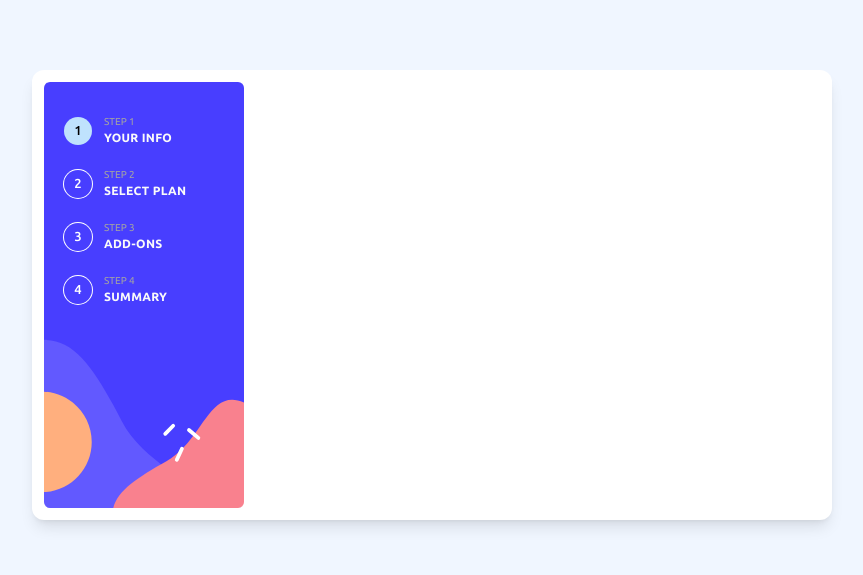
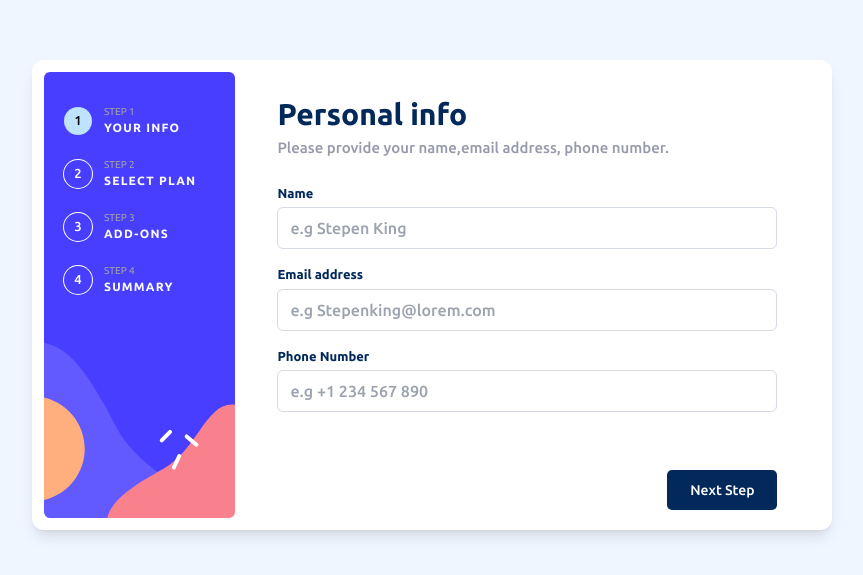
Before and after one commit to elangyudha280/multi-step-form, a React (Vite) app: page / in a window 1280 px wide. Shown: the part 105-680 px from the top of the page, without its empty margins (208-1071 px from the left). Built offline with nearby package versions, Linux system fonts and the light colour scheme.

Commit message:
selesai desain component form step 1 personal info

```diff
--- a/src/assets/index.css
+++ b/src/assets/index.css
@@ -10,17 +10,17 @@
 
 @layer base {
     .main_content{
-        @apply relative w-full p-0 md:px-2 h-[100vh] bg-netral-magnolia flex items-center font-ubuntu;
+        @apply relative w-full p-0 md:px-2 h-[100vh] overflow-x-hidden overflow-y-auto  bg-netral-magnolia flex items-center font-ubuntu;
     }
 }
 
 @layer components{
     .container-form{
-        @apply relative w-[800px] h-full md:h-[450px] p-0 mx-auto md:p-3 rounded-xl md:bg-white shadow-lg flex flex-col md:flex-row;
+        @apply relative w-[800px] h-full md:h-[470px] p-0 mx-auto md:p-3 rounded-xl bg-transparent md:bg-white shadow-lg flex flex-col md:flex-row;
     }
 
     .sidebar{
-        @apply relative w-full h-[200px] md:h-full md:w-[200px] md:rounded-md px-5 py-8 bg-primary-purplish-blue bg-[url('./images/bg-sidebar-mobile.svg')] md:bg-[url('./images/bg-sidebar-desktop.svg')]  bg-no-repeat bg-bottom bg-cover ;
+        @apply relative w-full h-[200px] md:h-full md:w-[240px] md:rounded-md px-5 py-8 bg-primary-purplish-blue bg-[url('./images/bg-sidebar-mobile.svg')] md:bg-[url('./images/bg-sidebar-desktop.svg')]  bg-no-repeat bg-bottom bg-cover ;
     }
 
     .content_sidebar{
@@ -34,4 +34,41 @@
     .nav-number{
         @apply  self-center p-0 w-[28px] text-[13px] h-[28px] flex justify-center items-center rounded-full  font-medium select-none;
     }
+
+    .main_content_form{
+        @apply  relative w-full h-full flex flex-col;
+    }
+    .container_button_nav{
+        @apply relative w-full bg-white shadow-[0_-2px_6px_rgba(0,0,0,0.1)] md:shadow-none p-2;
+    }
+    .btn_nav_form{
+        @apply  px-2 h-[40px] w-[110px] text-[14px] font-medium rounded-[5px] bg-primary-marine-blue text-white;
+    }
+    .main_form{
+        @apply relative max-w-[500px] mx-auto  py-5 mb-2 bg-white px-5 rounded-md h-auto mt-[-40px] md:mt-0 md:h-full md:rounded-none md:px-0  md:bg-transparent;
+    }
+
+    .input-group{
+        @apply  w-full  relative flex flex-col
+    }
+    .label-input{
+        @apply text-[13px] text-primary-marine-blue inline-block font-semibold mb-1
+    }
+    .input-item{
+        @apply w-full px-3 py-2 transition-all duration-100  border-[1px] font-medium  outline-none rounded-md focus:border-primary-marine-blue  ;
+    }
 }
+
+@media (max-height:490px) and screen(md){
+    .main_content{
+        @apply h-auto py-5
+    }
+}
+@media (max-width:768px) and (max-height:540px){
+    .main_content{
+        @apply h-auto
+    }
+    .main_form{
+        @apply mb-5;
+    }
+}
--- a/src/component/navbar.jsx
+++ b/src/component/navbar.jsx
@@ -37,7 +37,7 @@ const SidebarForm = ()=>{
                                 </div>
                                 <div className=" flex-col hidden flex-1 md:flex w-full h-full uppercase select-none">
                                     <h4 className="step p-0 m-0 text-[10px] text-neutral-400">step {el.step}</h4>
-                                    <h2 className={`info text-[12px] m-0 p-0 text-neutral-50 font-semibold tracking-wide`}>{el.info_step}</h2>
+                                    <h2 className={`info text-[12px] m-0 p-0 text-neutral-50 font-semibold tracking-widest`}>{el.info_step}</h2>
                                 </div>
                             </div>
                             )
--- a/src/pages/personalInfo.jsx
+++ b/src/pages/personalInfo.jsx
@@ -6,7 +6,52 @@ import FormLayout from "../layout/formLayout";
 const PagePersonalInfo = ()=>{
     return (
         <FormLayout title='Personal Info'>
+            {/* content personal info */}
+            <form action="" autoComplete="off" className="w-full h-full relative">
+                <section className="main_content_form">
+                    {/* container form */}
+                    <section className="container_form  flex-1 w-full h-full px-5 md:px-2">
+                        {/* current form */}
+                        <div className="main_form">
+                                <h2 className="title-form text-[30px] font-bold text-primary-marine-blue">
+                                    Personal info
+                                </h2>
+                                <p className="sub_title_form text-[15px] font-medium text-netral-cool-gray">
+                                    Please provide your name,email address, phone number.
+                                </p>
 
+                                {/* input group container  */}
+                                <div className="container-input relative w-full  py-2 mt-4">
+                                    {/* username */}
+                                        <div className="input-group">
+                                            <label htmlFor="username" className="label-input">Name</label>
+                                            <input type="text" required placeholder="e.g Stepen King" id="username" className="input-item border-netral-light-gray " />
+                                        </div>
+                                    {/* email */}
+                                    <div className="input-group mt-4">
+                                            <label htmlFor="email" className="label-input">Email address</label>
+                                            <input type="email" required placeholder="e.g Stepenking@lorem.com" id="email" className="input-item border-netral-light-gray " />
+                                    </div>
+
+                                    {/* phone number */}
+                                    <div className="input-group mt-4">
+                                            <label htmlFor="phoneNumber" className="label-input">Phone Number</label>
+                                            <input type="tel" required placeholder="e.g +1 234 567 890" id="phoneNumber" className="input-item border-netral-light-gray " />
+                                        </div>
+                                </div>
+                        </div>
+                    </section>
+
+                    {/* container button navigation nav */}
+                    <section className="container_button_nav ">
+                        <div className="mx-auto max-w-[500px] h-full  flex justify-end">
+                            <button className="btn_nav_form">
+                                Next Step
+                            </button>
+                        </div>
+                    </section>
+                </section>
+            </form>
         </FormLayout>
     )
 }
```
